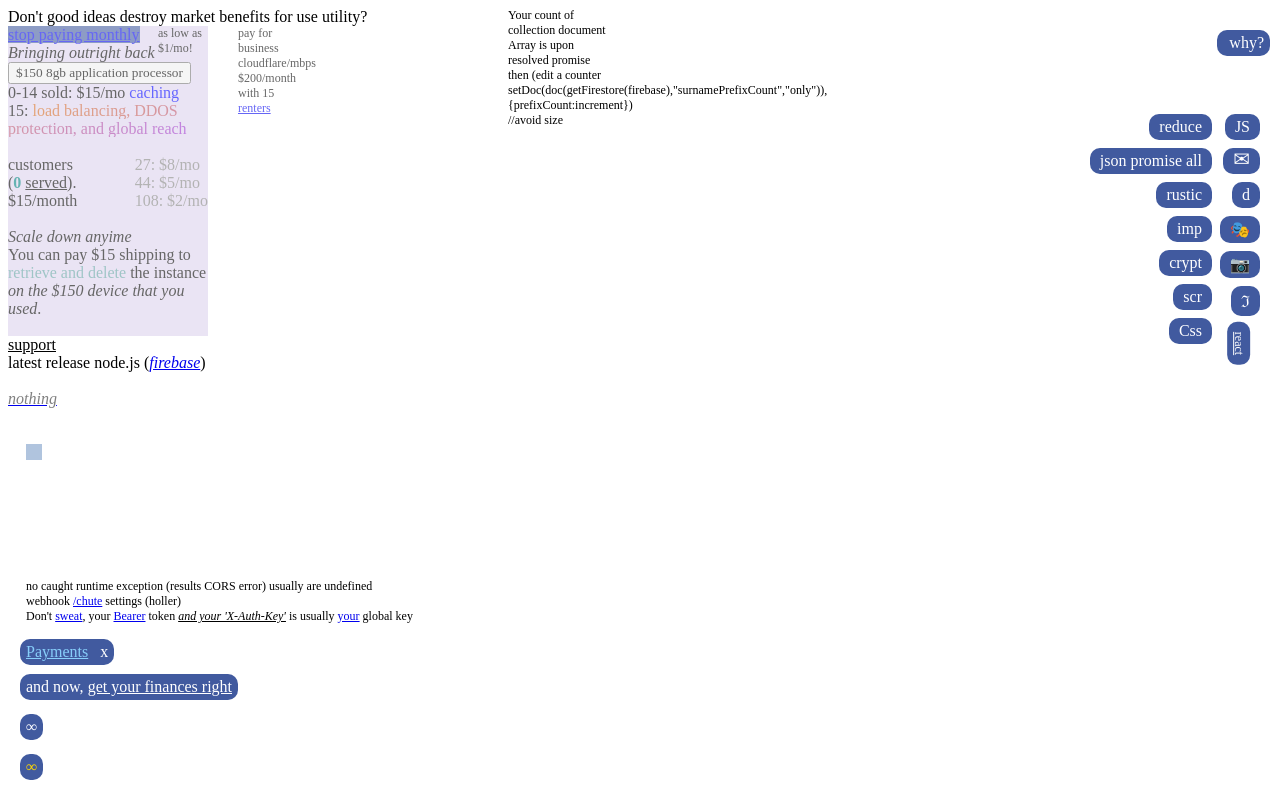
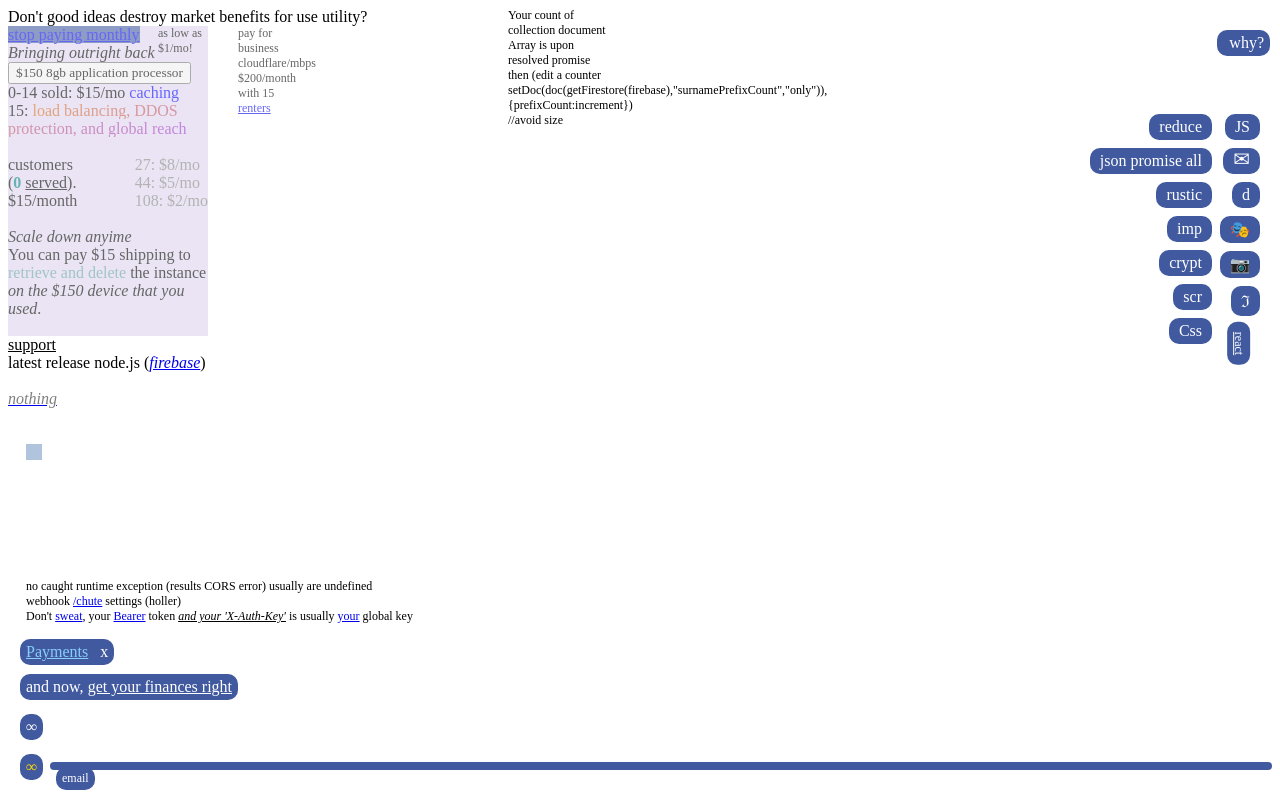
Before and after one commit to NickCarducci/hibit.cc, a React (Create React App) app: page / in a window 1280 px wide. Built offline with nearby package versions, Linux system fonts and the light colour scheme; a web font is replaced by a local one.

Commit message:
Update StopPayingMonthly.js

```diff
--- a/src/StopPayingMonthly.js
+++ b/src/StopPayingMonthly.js
@@ -729,6 +729,62 @@ class StopPayingMonthly extends React.Component {
             </a>
           </span>
           <div
+            style={{
+              fontSize: "12px",
+              width: "calc(100% - 70px)",
+              wordWrap: "break-word",
+              zIndex: "1",
+              userSelect: "none",
+              backgroundColor: "rgb(65, 90, 159)",
+              color: "white",
+              borderRadius: "10px",
+              padding: "4px 6px",
+              cursor: "pointer",
+              position: "fixed",
+              left: "50px",
+              bottom: "30px"
+            }}
+          >
+            <div
+              style={{
+                fontSize: this.state.emailmigration ? "" : "0px"
+              }}
+            >
+              How to migrate emails from iCloud to gmail, and vise versa.
+              <br />
+              <br />
+              1. Open Thunderbird{">"}Tools{">"}Add Ons{"> "}“import export”
+              download the first one.
+              <br />
+              2. Import mbox files to “local folders”.
+              <br />
+              3. Sign into your destination iCloud or Gmail account.
+              <br />
+              4. Copy the mbox folder to your iCloud or Gmail account. (Gmail
+              accounts show up as a label).
+              <br />
+              Before beginning, allow your computer to “not sleep when a
+              screensaver starts” in (Apple icon){">"}preferences{">"}energy
+              saver on Mac.
+            </div>
+            <div
+              onClick={() =>
+                this.setState({ emailmigration: !this.state.emailmigration })
+              }
+              style={{
+                backgroundColor: "rgb(65, 90, 159)",
+                color: "white",
+                borderRadius: "10px",
+                padding: "4px 6px",
+                cursor: "pointer",
+                position: "absolute",
+                bottom: "-20px"
+              }}
+            >
+              email
+            </div>
+          </div>
+          <div
             onClick={() => timeoutThis("nodedevTimeout")}
             style={{
               zIndex: "1",
```
